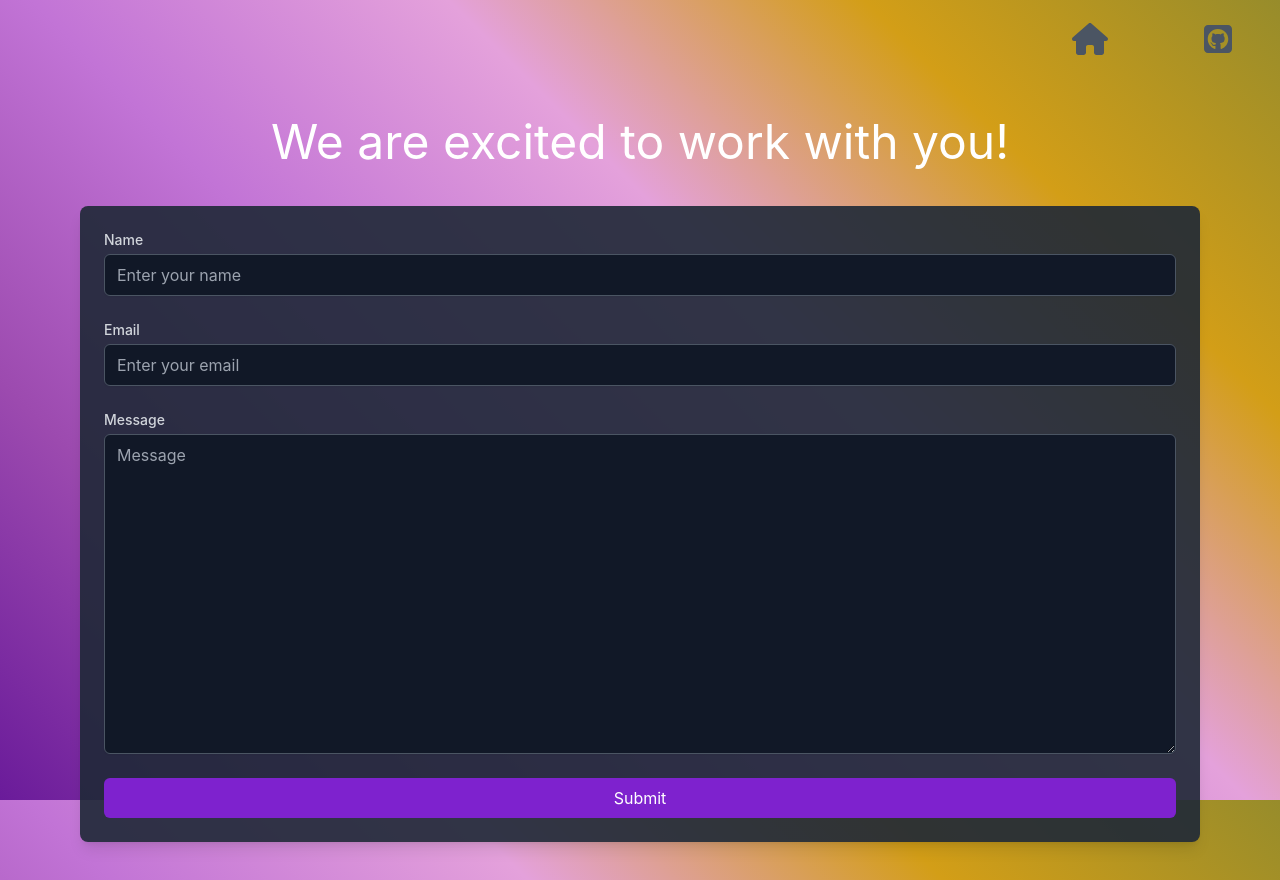
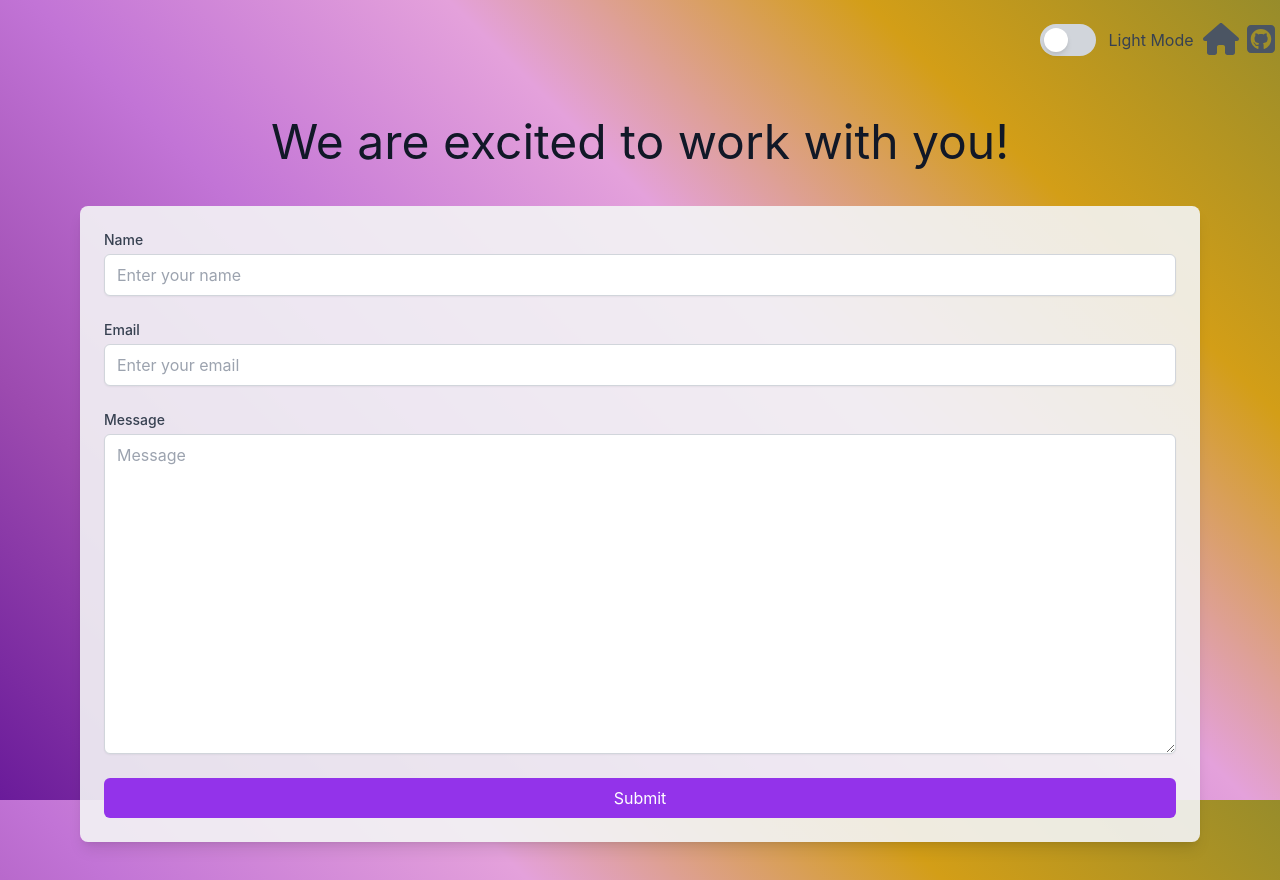
Before and after one commit to cushonz/web-portfolio, a React (Create React App) app: page /web-portfolio/contact in a window 1280 px wide. Built offline with nearby package versions, Linux system fonts and the light colour scheme.

Commit message:
Dark mode slider

```diff
--- a/src/components/Header.js
+++ b/src/components/Header.js
@@ -5,6 +5,7 @@ import { faEnvelope } from "@fortawesome/free-solid-svg-icons";
 import { faHome } from "@fortawesome/free-solid-svg-icons";
 import { Link, useLocation } from "react-router-dom";
 import { motion } from "framer-motion";
+import SliderToggle from "./SliderToggle";
 
 function Header() {
   const location = useLocation();
@@ -29,7 +30,10 @@ function Header() {
           </h1>
         </motion.div>
       )}
+
       <div className="flex justify-around items-center col-start-5">
+        <SliderToggle />
+
         {!isContactRoute && (
           <Link to="/contact" className="text-gray-600 hover:text-gray-900">
             <FontAwesomeIcon icon={faEnvelope} size="2x" />
--- /dev/null
+++ b/src/components/SliderToggle.js
@@ -0,0 +1,60 @@
+import React, { useState, useEffect } from "react";
+
+function SliderToggle() {
+  const [isDarkMode, setDarkMode] = useState(false);
+
+  useEffect(() => {
+    const savedTheme = localStorage.getItem("theme");
+    if (savedTheme === "dark") {
+      setDarkMode(true);
+      document.documentElement.classList.add("dark");
+    } else {
+      setDarkMode(false);
+      document.documentElement.classList.remove("dark");
+    }
+  }, []);
+
+  const toggleDarkMode = () => {
+    const htmlElement = document.documentElement;
+    console.log(htmlElement);
+    if (htmlElement.classList.contains("dark")) {
+      htmlElement.classList.remove("dark");
+      localStorage.setItem("theme", "light");
+    } else {
+      htmlElement.classList.add("dark");
+      localStorage.setItem("theme", "dark");
+    }
+    setDarkMode((prev) => !prev);
+  };
+
+  // Ensure the theme persists across page reloads
+  React.useEffect(() => {
+    if (localStorage.getItem("theme") === "dark") {
+      document.documentElement.classList.add("dark");
+    } else {
+      document.documentElement.classList.remove("dark");
+    }
+  }, []);
+
+  return (
+    <div className="flex items-center">
+      <div
+        onClick={toggleDarkMode}
+        className={`ml-3 w-14 h-8 flex items-center bg-gray-300 rounded-full p-1 cursor-pointer transition-colors ${
+          isDarkMode ? "bg-purple-500" : "bg-gray-300"
+        }`}
+      >
+        <div
+          className={`h-6 w-6 bg-white rounded-full shadow-md transform transition-transform ${
+            isDarkMode ? "translate-x-6" : "translate-x-0"
+          }`}
+        ></div>
+      </div>
+      <span className="ml-3 text-gray-700 dark:text-white">
+        {isDarkMode ? "Dark Mode" : "Light Mode"}
+      </span>
+    </div>
+  );
+}
+
+export default SliderToggle;
--- a/src/components/form.js
+++ b/src/components/form.js
@@ -49,13 +49,15 @@ function MyForm() {
         whileInView={{ opacity: 1, y: 0 }} // Animation when in view
         transition={{ duration: 1.1, ease: "easeOut" }} // Smooth easing
       >
-        <h1 className="text-white">We are excited to work with you!</h1>
+        <h1 className="text-gray-900 dark:text-white">
+          We are excited to work with you!
+        </h1>
       </motion.div>
-      <form className="w-full mx-auto p-6 bg-gray-800 bg-opacity-90 rounded-lg shadow-lg space-y-6 text-gray-200">
+      <form className="w-full mx-auto p-6 bg-gray-100 text-gray-900 dark:bg-gray-800 dark:text-gray-200 bg-opacity-90 rounded-lg shadow-lg space-y-6">
         <div>
           <label
             htmlFor="name"
-            className="block text-sm font-medium text-gray-300"
+            className="block text-sm font-medium text-gray-700 dark:text-gray-300"
           >
             Name
           </label>
@@ -64,13 +66,13 @@ function MyForm() {
             id="name"
             onChange={(e) => setName(e.target.value)}
             placeholder="Enter your name"
-            className="mt-1 block w-full px-3 py-2 border border-gray-600 bg-gray-900 text-gray-200 rounded-md shadow-sm focus:outline-none focus:ring-2 focus:ring-purple-500 focus:border-purple-500"
+            className="mt-1 block w-full px-3 py-2 border border-gray-300 dark:border-gray-600 bg-white dark:bg-gray-900 text-gray-900 dark:text-gray-200 rounded-md shadow-sm focus:outline-none focus:ring-2 focus:ring-purple-500 focus:border-purple-500"
           />
         </div>
         <div>
           <label
             htmlFor="email"
-            className="block text-sm font-medium text-gray-300"
+            className="block text-sm font-medium text-gray-700 dark:text-gray-300"
           >
             Email
           </label>
@@ -79,13 +81,13 @@ function MyForm() {
             id="email"
             onChange={(e) => setEmail(e.target.value)}
             placeholder="Enter your email"
-            className="mt-1 block w-full px-3 py-2 border border-gray-600 bg-gray-900 text-gray-200 rounded-md shadow-sm focus:outline-none focus:ring-2 focus:ring-purple-500 focus:border-purple-500"
+            className="mt-1 block w-full px-3 py-2 border border-gray-300 dark:border-gray-600 bg-white dark:bg-gray-900 text-gray-900 dark:text-gray-200 rounded-md shadow-sm focus:outline-none focus:ring-2 focus:ring-purple-500 focus:border-purple-500"
           />
         </div>
         <div>
           <label
             htmlFor="message"
-            className="block text-sm font-medium text-gray-300"
+            className="block text-sm font-medium text-gray-700 dark:text-gray-300"
           >
             Message
           </label>
@@ -93,13 +95,13 @@ function MyForm() {
             id="message"
             placeholder="Message"
             onChange={(e) => setMessage(e.target.value)}
-            className="mt-1 block w-full h-80 px-3 py-2 border border-gray-600 bg-gray-900 text-gray-200 rounded-md shadow-sm focus:outline-none focus:ring-2 focus:ring-purple-500 focus:border-purple-500"
+            className="mt-1 block w-full h-80 px-3 py-2 border border-gray-300 dark:border-gray-600 bg-white dark:bg-gray-900 text-gray-900 dark:text-gray-200 rounded-md shadow-sm focus:outline-none focus:ring-2 focus:ring-purple-500 focus:border-purple-500"
           />
         </div>
         <button
           type="submit"
           onClick={handleSubmit}
-          className="w-full py-2 px-4 bg-purple-700 text-white rounded-md hover:bg-purple-800 focus:outline-none focus:ring-2 focus:ring-purple-500"
+          className="w-full py-2 px-4 bg-purple-600 text-white rounded-md hover:bg-purple-700 dark:bg-purple-700 dark:hover:bg-purple-800 focus:outline-none focus:ring-2 focus:ring-purple-500"
         >
           Submit
         </button>
--- a/src/index.css
+++ b/src/index.css
@@ -22,3 +22,9 @@ code {
   --button-color: #fbc02d;
   --text: #f5f5f5;
 }
+
+/* Dark Mode */
+:root.dark {
+  --primary: linear-gradient(45deg, #2d2d2d, #1a1a1a);
+  --text-color: #ffffff;
+}
--- a/tailwind.config.js
+++ b/tailwind.config.js
@@ -1,6 +1,7 @@
 /** @type {import('tailwindcss').Config} */
 module.exports = {
   content: ["./src/**/*.{js,jsx,ts,tsx}"],
+  darkMode: "class", // Enable class-based dark mode
   theme: {
     extend: {},
   },
```
